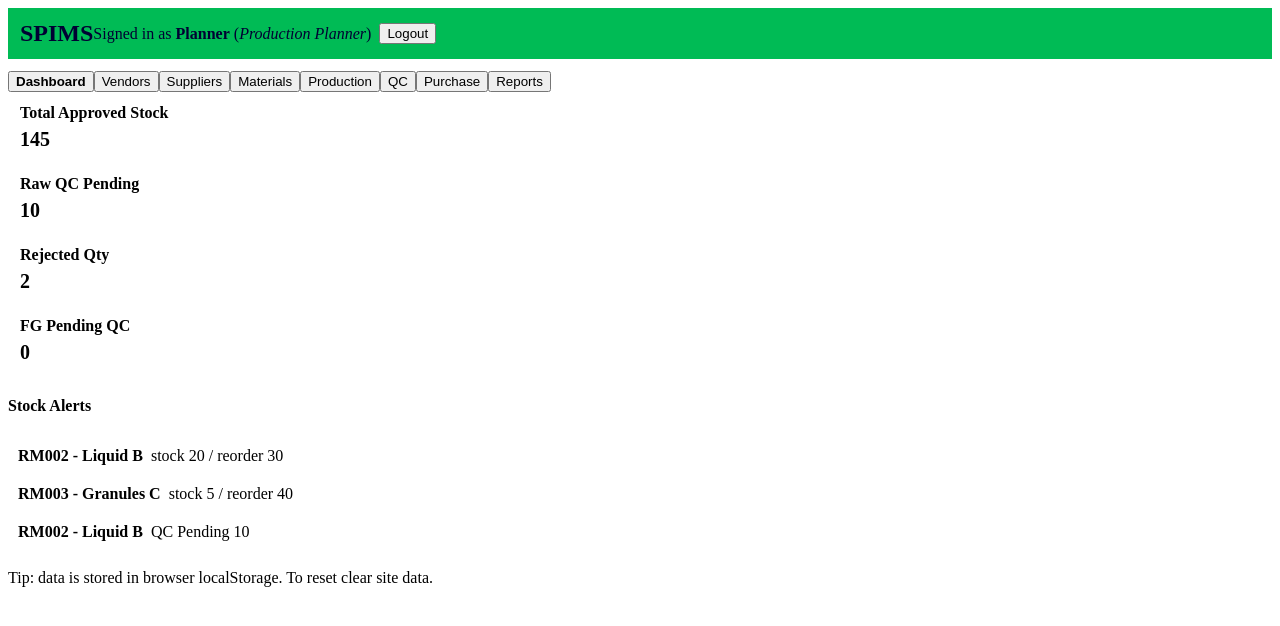
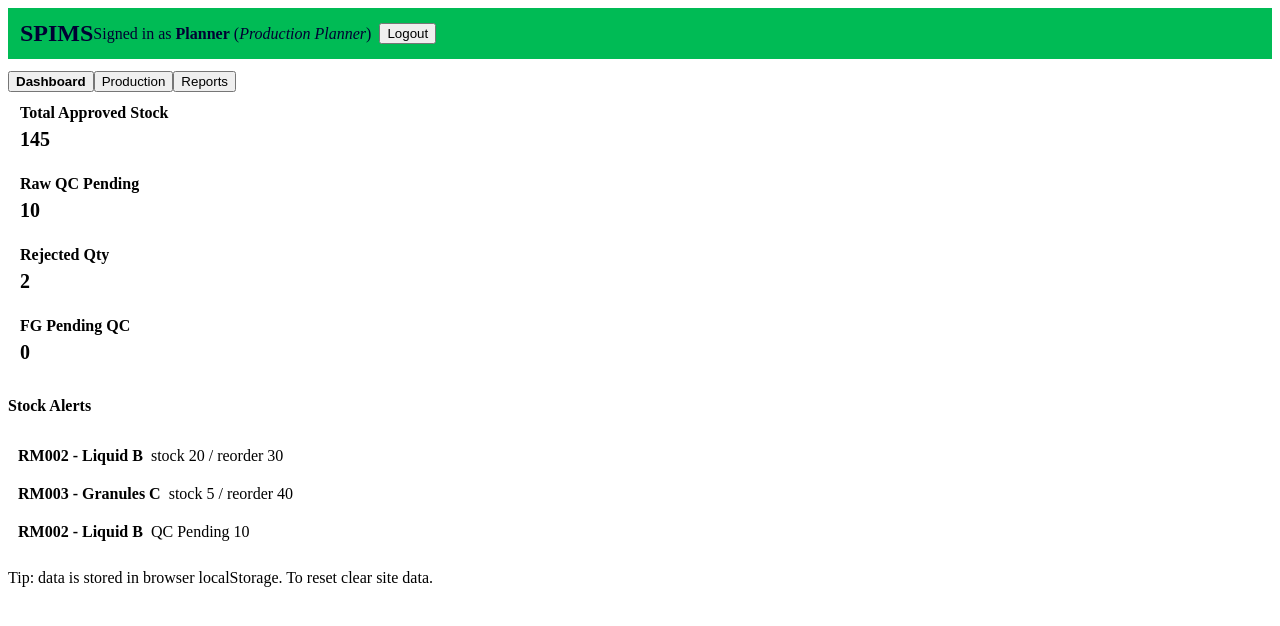
Before and after one commit to pradeepsynexera/SPIMS, a React (Vite) app: page / in a window 1280 px wide. Both pictures are taken after a click on the button "Production Planner". Shown: the top 626 px of the page. Built offline with nearby package versions, Linux system fonts and the light colour scheme; the HTML template or start-up script is replaced by a standard one.

Commit message:
commit
code changes for role based menus

```diff
--- a/src/App.jsx
+++ b/src/App.jsx
@@ -84,6 +84,25 @@ export default function App(){
     'Quality Inspector': { edit:false, qc:true, purchase:false, produce:false },
     'Management Viewer': { edit:false, qc:false, purchase:false, produce:false }
   }
+
+  // derive which top-level views should be visible for the current role
+  function visibleViewsForRole(r){
+    const p = perms[r] || {}
+    const views = ['Dashboard']
+    if(p.edit) views.push('Vendors','Suppliers','Materials')
+    if(p.produce) views.push('Production')
+    if(p.qc) views.push('QC')
+    if(p.purchase) views.push('Purchase')
+    // Reports should be visible to everyone who can view the app
+    views.push('Reports')
+    return views
+  }
+
+  useEffect(()=>{
+    // if current view is not allowed for the role, reset to Dashboard
+    const allowed = visibleViewsForRole(role)
+    if(!allowed.includes(view)) setView('Dashboard')
+  }, [role])
 
   // QC workflows
   function createGRN(materialCode, qty){
@@ -212,7 +231,7 @@ export default function App(){
 
           <div style={{display:'flex',gap:12,alignItems:'center',marginTop:12}}>
             <nav>
-              {['Dashboard','Vendors','Suppliers','Materials','Production','QC','Purchase','Reports'].map(v => (
+              {visibleViewsForRole(role).map(v => (
                 <button key={v} className="tab" onClick={()=>setView(v)} style={{fontWeight:view===v?700:400}}>{v}</button>
               ))}
             </nav>
```
Also changed, not shown: 3 other files (tests, documents, lock files or other folders).
